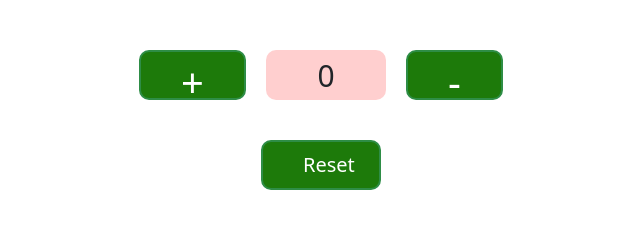
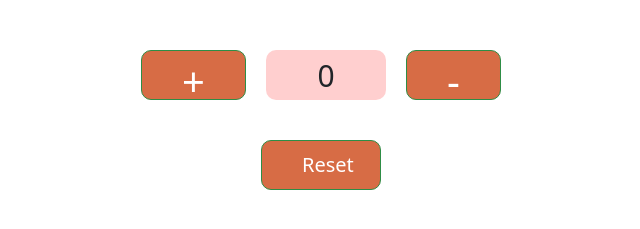
Before and after one commit to edwardomopariola/Counter, a plain HTML site: page index.html in a window 1280 px wide. Shown: the part 339-568 px from the top of the page, without its empty margins (319-959 px from the left). Drawn offline with nearby package versions, Linux system fonts and the light colour scheme.

Commit message:
few touch up on html,css,js

```diff
--- a/style.css
+++ b/style.css
@@ -1,9 +1,3 @@
-* {
-    box-sizing: border-box;
-    margin: 0px;
-    padding: 0px;
-}
-
 .container {
     height: 100vh;
     width: 100vw;
@@ -31,8 +25,8 @@
     padding: 0 40px;
     border-radius: 10px;
     font-size: 40px;
-    background-color: #1d7a0a;
-    border: 2px solid #2e8d46;
+    background-color: rgba(204, 64, 13, 0.767);
+    border: 1px solid #2e8d46;
     color: white;
     margin: 20px;
 }
```
Also changed, not shown: index.html (+4 -1 lines), script.js (indentation only).
